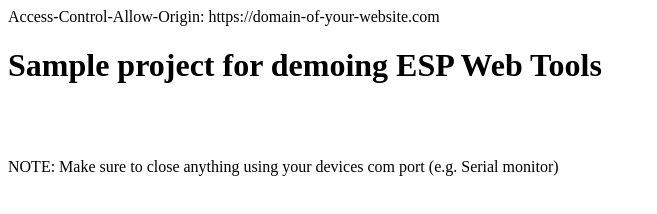
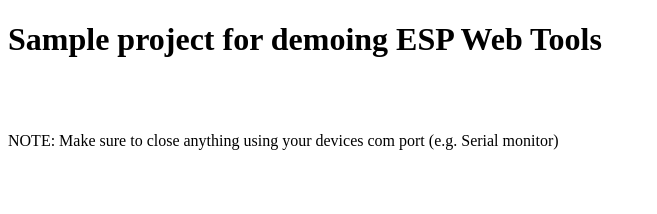
Before and after one commit to CNCKitchen/OpenMacroRail, a plain HTML site: page GitHubPages/index.html in a window 1280 px wide. Shown: the whole page, without its empty margins (0-657 px from the left). Drawn offline with Linux system fonts and the light colour scheme.

Commit message:
Test if CORS works out of the box
ref https://github.com/orgs/community/discussions/22399

```diff
--- a/GitHubPages/index.html
+++ b/GitHubPages/index.html
@@ -1,6 +1,5 @@
 <!DOCTYPE html>
 <html>
-<header>Access-Control-Allow-Origin: https://domain-of-your-website.com</header>
 
 <body>
     <h1>Sample project for demoing ESP Web Tools</h1>
```
Also changed, not shown: GitHubPages/ESPWebTools/manifest.json.
